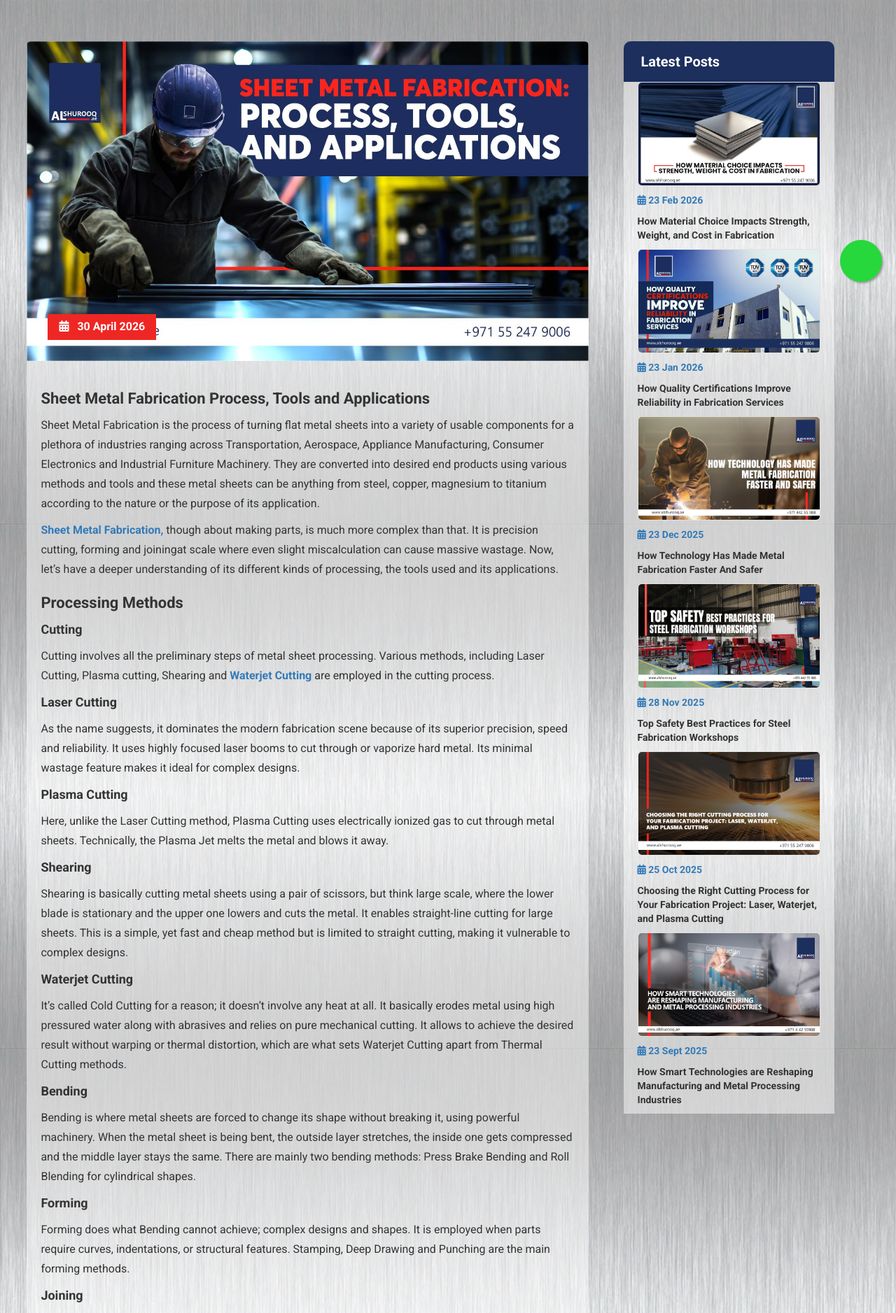
After one commit to saneshps/alshurooq-new, a PHP site: page /sheet-metal-fabrication-process-tools-and-applications.php in a window 1280 px wide. The commit adds this page. Shown: the part 555-2432 px from the top of the page at 70% size. Run offline with PHP 8.4, Linux system fonts and the light colour scheme; some libraries are stand-ins or nearby versions; some web fonts are replaced.

Commit message:
April and May blog
April and May blog

```diff
--- /dev/null
+++ b/sheet-metal-fabrication-process-tools-and-applications.php
@@ -0,0 +1,279 @@
+<!DOCTYPE html>
+<html lang="en">
+
+<head>
+
+    <title>Sheet Metal Fabrication in Dubai | Cutting & Bending</title>
+    <link rel="shortcut icon" href="img/favicon.png">
+    <meta charset="utf-8">
+    <meta name="keywords" content="">
+    <meta name="viewport" content="width=device-width, initial-scale=1">
+    <meta name="description"
+        content="Learn sheet metal fabrication processes like laser cutting, bending, and forming. Get precision fabrication solutions in Dubai for multiple industries.">
+    <link rel="canonical" href="https://alshurooq.ae/sheet-metal-fabrication-process-tools-and-applications.php">
+    <!-- Og -->
+    <meta property="og:title" content="Sheet Metal Fabrication in Dubai | Cutting & Bending" />
+    <meta property="og:type" content="article" />
+    <meta property="og:image"
+        content="https://alshurooq.ae/img/blog/sheet-metal-fabrication-process-tools-and-applications.jpeg" />
+    <meta property="og:url"
+        content="https://alshurooq.ae/sheet-metal-fabrication-process-tools-and-applications.php" />
+     <meta property="og:description"
+        content="Learn sheet metal fabrication processes like laser cutting, bending, and forming. Get precision fabrication solutions in Dubai for multiple industries." />
+    <!-- Og -->
+    <!-- og linkedin -->
+    <meta name="linkedin:title" content="Sheet Metal Fabrication in Dubai | Cutting & Bending">
+    <meta name="linkedin:type" content="article" />
+    <meta name="linkedin:image"
+        content="https://alshurooq.ae/img/blog/sheet-metal-fabrication-process-tools-and-applications.jpeg" />
+    <meta name="linkedin:url"
+        content="https://alshurooq.ae/sheet-metal-fabrication-process-tools-and-applications.php" />
+    <meta name="linkedin:description"
+        content="Learn sheet metal fabrication processes like laser cutting, bending, and forming. Get precision fabrication solutions in Dubai for multiple industries." />
+    <!-- og linkedin -->
+
+    <!--  Developed by - bigleap -->
+
+    <!--***************************************-->
+    <link rel="stylesheet" href="css/bootstrap.min.css">
+    <link rel="stylesheet" href="css/alshurooq.css">
+    <link rel="stylesheet" href="css/blog.css">
+    <link rel="stylesheet" href="css/news-feeds.css">
+    <link rel="stylesheet" href="css/menu.css">
+    <link rel="stylesheet" href="css/testim.css">
+    <link rel="stylesheet" href="css/resp.css">
+
+    <!-- blog -->
+    <link rel="stylesheet" href="https://cdnjs.cloudflare.com/ajax/libs/owl-carousel/1.3.3/owl.carousel.min.css">
+    <!-- blog -->
+    <link rel="stylesheet" href="https://cdnjs.cloudflare.com/ajax/libs/font-awesome/6.1.1/css/all.min.css" />
+    <!--***************************************-->
+
+
+
+    <?php include 'google_analytics.php'; ?>
+</head>
+
+<body>
+    <div class="whatssap"></div>
+
+    <a href="https://api.whatsapp.com/send?phone=+971508993781&text=Hey%20there!%20I%20woud%20like%20to%20know%20more%20about%20your%20products."
+        class="float wa-icon" target="_blank">
+        <i class="demo-icon icon-whatsapp sapp">&#xf232;</i>
+    </a>
+
+    <!-- header -->
+    <?php $page = 'blogs';
+    include 'header-sub.php'; ?>
+
+    <!-- banner -->
+    <section id="banner-ab">
+
+        <div class="ban-cap">
+            <h2>Blogs</h2>
+            <a href="index.php">HOME</a><span> / </span><a href="" class="act">Blogs</a>
+        </div>
+
+    </section>
+
+    <link rel="stylesheet" type="text/css" href="css/owl.carousel.min.css">
+
+    <section id="newsfeeds">
+        <div class="container-fluid">
+            <div class="row">
+                <div class="col-lg-8 col-md-8 p-0">
+                    <div class="blog-details-box">
+                        <div class="blog-details-image">
+                            <img src="img/blog/sheet-metal-fabrication-process-tools-and-applications.jpeg"
+                                alt="blog">
+                            <div class="blog-date">
+                                <a> <i class="fas fa-calendar-alt"></i> 30 April 2026 </a>
+                            </div>
+                        </div>
+
+                        <div class="blog-details-box-content">
+                            <h1> Sheet Metal Fabrication Process, Tools and Applications </h1>
+
+                            <p>Sheet Metal Fabrication is the process of turning flat metal sheets into a variety of usable components for a plethora of industries ranging across Transportation, Aerospace, Appliance Manufacturing, Consumer Electronics and Industrial Furniture Machinery. They are converted into desired end products using various methods and tools and these metal sheets can be anything from steel, copper, magnesium to titanium according to the nature or the purpose of its application.  </p>
+
+
+                            <p><a href="https://alshurooq.ae/" target="-blank"> Sheet Metal Fabrication,</a> though about making parts, is much more complex than that. It is precision cutting, forming and joiningat scale where even slight miscalculation can cause massive wastage. Now, let’s have a deeper understanding of its different kinds of processing, the tools used and its applications. </p>
+
+                            <h1> Processing Methods</h1>
+
+                            <h4>Cutting</h4>
+                            <p> Cutting involves all the preliminary steps of metal sheet processing. Various methods, including Laser Cutting, Plasma cutting, Shearing and <a href="https://alshurooq.ae/cnc-water-jet-cutting.php" target="_blank">Waterjet Cutting</a> are employed in the cutting process. </p>
+
+                            <h4> Laser Cutting </h4>
+                            <p>
+As the name suggests, it dominates the modern fabrication scene because of its superior precision, speed and reliability. It uses highly focused laser booms to cut through or vaporize hard metal.  Its minimal wastage feature makes it ideal for complex designs.
+                            </p>
+
+                            <h4> Plasma Cutting  </h4>
+                            <p> Here, unlike the Laser Cutting method, Plasma Cutting uses electrically ionized gas to cut through metal sheets. Technically, the Plasma Jet melts the metal and blows it away.
+                            </p>
+
+                            <h4> Shearing  </h4>
+                            <p> Shearing is basically cutting metal sheets using a pair of scissors, but think large scale, where the lower blade is stationary and the upper one lowers and cuts the metal. It enables straight-line cutting for large sheets. This is a simple, yet fast and cheap method but is limited to straight cutting, making it vulnerable to complex designs.  </p>
+
+                            <h4> Waterjet Cutting  </h4>
+                            <p> It’s called Cold Cutting for a reason; it doesn’t involve any heat at all. It basically erodes metal using high pressured water along with abrasives and relies on pure mechanical cutting. It allows to achieve the desired result without warping or thermal distortion, which are what sets Waterjet Cutting apart from Thermal Cutting methods.
+                            </p>
+
+                            <h4> Bending  </h4>
+                            <p>Bending is where metal sheets are forced to change its shape without breaking it, using powerful machinery. When the metal sheet is being bent, the outside layer stretches, the inside one gets compressed and the middle layer stays the same.  There are mainly two bending methods: Press Brake Bending and Roll Blending for cylindrical shapes.
+                            </p>
+
+                            <h4> Forming  </h4>
+                            <p> Forming does what Bending cannot achieve; complex designs and shapes. It is employed when parts require curves, indentations, or structural features. Stamping, Deep Drawing and Punching are the main forming methods.
+                            </p>
+
+                            <h4> Joining </h4>
+                            <p> Joining is where the parts come together, achieving a basic structure of the envisioned design. It is achieved through Welding, Riveting and Bolting or Fastening.
+                            </p>
+<h1>Applications </h1>
+                            <h4> Transportation</h4>
+                            <p>Sheet Metal Fabrication provides a sizable portion of the metal parts needed in vehicles and transportation systems. It helps create body panels, doors, roofs, floors, covers, frames, brackets, and protective parts for things like cars, buses, trucks, trains, ships, and even some aircraft parts.
+                            </p>
+
+                            <h4> Home Appliances  </h4>
+                            <p> The Home Appliance industry needs precision-cut metal parts that are found in things like fridges, washing machines, and ovens. These parts require being strong and lightweight simultaneously, and Metal Sheet Fabrication helps create the exact, precise shapes needed in the home appliances industry.</p>
+
+                            <h4> Aerospace </h4>
+                            <p> Sheet <a href="https://alshurooq.ae/"> Metal Fabrication</a> is an important tool in building crucial parts for aircraft and spacecraft. After getting cut into designs, they are then used to make outer body panels, wings, covers, and other support structures. The parts need to be as strong and light as possible; thus, are heavily dependent on precision cutting methods like Sheet Metal Fabrication.
+                            </p>
+
+                            <h4> Consumer Electronics</h4>
+                            <p>Sheet Metal Fabrication in consumer electronics is mainly used to develop parts for computers, TVs, speakers, printers, kitchen gadgets, and other electronic devices. These devices require strong bodies to keep electronic parts safe and intact, and Sheet Metal Fabrication helps create thinner and stronger parts that keep the products safe for long periods of time.
+                            </p>
+
+
+
+                            <h4> Conclusion </h4>
+                            <p> The art of Sheet Metal Fabrication often goes unnoticed; and that’s exactly the point that is enumerated here. Inside every quality product in any of the above-mentioned fields was a Metal Sheet, precisely cut, bent, joined, and finished to quietly support long lasting convenience; and in Dubai, <a href="https://alshurooq.ae/" target="-blank">Al SHUROOQ </a> Industries delivers it at an incredible scale and cutting-edge precision in superior quality, ensuring every customer’s need is fully met to utmost satisfaction.
+                            </p>
+
+
+
+                        </div>
+                    </div>
+                </div>
+
+                <div class=" col-lg-4 col-md-4 p-0">
+                    <div class="latest-box-area">
+                        <h2> Latest Posts </h2>
+
+                        <div class="latest-box">
+                            <img src="img/blog/how-material-choice-impacts-strength-weight-and-cost.webp" alt="blog">
+                            <div class="latest-content">
+                                <a href="how-material-choice-impacts-strength-weight-and-cost.php">
+                                    <i class="fas fa-calendar-alt"></i> 23 Feb 2026 </a>
+                                <h5> <a href="how-material-choice-impacts-strength-weight-and-cost.php">
+                                        How Material Choice Impacts Strength, Weight, and Cost in Fabrication </a>
+                                </h5>
+                            </div>
+                        </div>
+
+                        <div class="latest-box">
+                            <img src="img/blog/how-quality-certifications-improve-reliability-in-fabrication-services.webp"
+                                alt="blog">
+                            <div class="latest-content">
+                                <a href="how-quality-certifications-improve-reliability-in-fabrication-services.php">
+                                    <i class="fas fa-calendar-alt"></i> 23 Jan 2026 </a>
+                                <h5> <a
+                                        href="how-quality-certifications-improve-reliability-in-fabrication-services.php">
+                                        How Quality Certifications Improve Reliability in Fabrication Services </a>
+                                </h5>
+                            </div>
+                        </div>
+
+                        <div class="latest-box">
+                            <img src="img/blog/how-technology-has-made-metal-fabrication-faster-and-safer.png"
+                                alt="blog">
+                            <div class="latest-content">
+                                <a href="how-technology-has-made-metal-fabrication-faster-and-safer.php">
+                                    <i class="fas fa-calendar-alt"></i> 23 Dec 2025 </a>
+                                <h5> <a href="how-technology-has-made-metal-fabrication-faster-and-safer.php">
+                                        How Technology Has Made Metal Fabrication Faster And Safer </a> </h5>
+                            </div>
+                        </div>
+
+
+                        <div class="latest-box">
+                            <img src="img/blog/top-safety-best-practices-for-steel-fabrication-workshops.jpg"
+                                alt="blog">
+                            <div class="latest-content">
+                                <a href="top-safety-best-practices-for-steel-fabrication-workshops.php">
+                                    <i class="fas fa-calendar-alt"></i> 28 Nov 2025 </a>
+                                <h5> <a href="top-safety-best-practices-for-steel-fabrication-workshops.php">
+                                        Top Safety Best Practices for Steel Fabrication Workshops</a> </h5>
+                            </div>
+                        </div>
+
+                        <div class="latest-box">
+                            <img src="img/blog/choosing-the-right-cutting-process-for-you-fabrication-project-laser-waterjet-and-plasma-cutting.jpg"
+                                alt="blog">
+                            <div class="latest-content">
+                                <a
+                                    href="choosing-the-right-cutting-process-for-you-fabrication-project-laser-waterjet-and-plasma-cutting.php">
+                                    <i class="fas fa-calendar-alt"></i> 25 Oct 2025 </a>
+                                <h5> <a
+                                        href="choosing-the-right-cutting-process-for-you-fabrication-project-laser-waterjet-and-plasma-cutting.php">
+                                        Choosing the Right Cutting Process for Your Fabrication Project: Laser,
+                                        Waterjet, and Plasma Cutting</a> </h5>
+                            </div>
+                        </div>
+
+                        <div class="latest-box">
+                            <img src="img/blog/how-smart-technologies-are-reshaping-manufacturing-and-metal-processing.jpg"
+                                alt="blog">
+                            <div class="latest-content">
+                                <a href="how-smart-technologies-are-reshaping-manufacturing-and-metal-processing.php">
+                                    <i class="fas fa-calendar-alt"></i> 23 Sept 2025 </a>
+                                <h5> <a
+                                        href="how-smart-technologies-are-reshaping-manufacturing-and-metal-processing.php">
+                                        How Smart Technologies are Reshaping Manufacturing and Metal Processing
+                                        Industries </a> </h5>
+                            </div>
+                        </div>
+
+
+
+
+                    </div>
+
+                </div>
+
+            </div>
+        </div>
+
+    </section>
+
+
+
+
+    <!-- <script type="text/javascript" src="https://code.jquery.com/jquery-1.12.0.min.js"></script>
+  <script type="text/javascript" src="https://cdnjs.cloudflare.com/ajax/libs/owl-carousel/1.3.3/owl.carousel.min.js"></script>
+  <script>
+    $(document).ready(function() {
+      $("#news-slider").owlCarousel({
+        items: 3,
+        itemsDesktop: [1199, 2],
+        itemsDesktopSmall: [980, 2],
+        itemsMobile: [600, 1],
+        navigation: false,
+        pagination: false,
+        autoPlay: true
+      });
+    });
+  </script> -->
+
+    <!-- footer -->
+    <?php include 'footer.php'; ?>
+
+
+    <script type="text/javascript" src="js/alshurooqModules.js"></script>
+
+</body>
+
+</html>
```
Also changed, not shown: blogs.php (+56 -0 lines), index.php (+54 -53 lines), metal-fabrication-company-in-dubaI.php (added, +272 -0 lines), img/blog/metal-fabrication-company-in-dubaI.webp (added), img/blog/sheet-metal-fabrication-process-tools-and-applications.jpeg (added).
